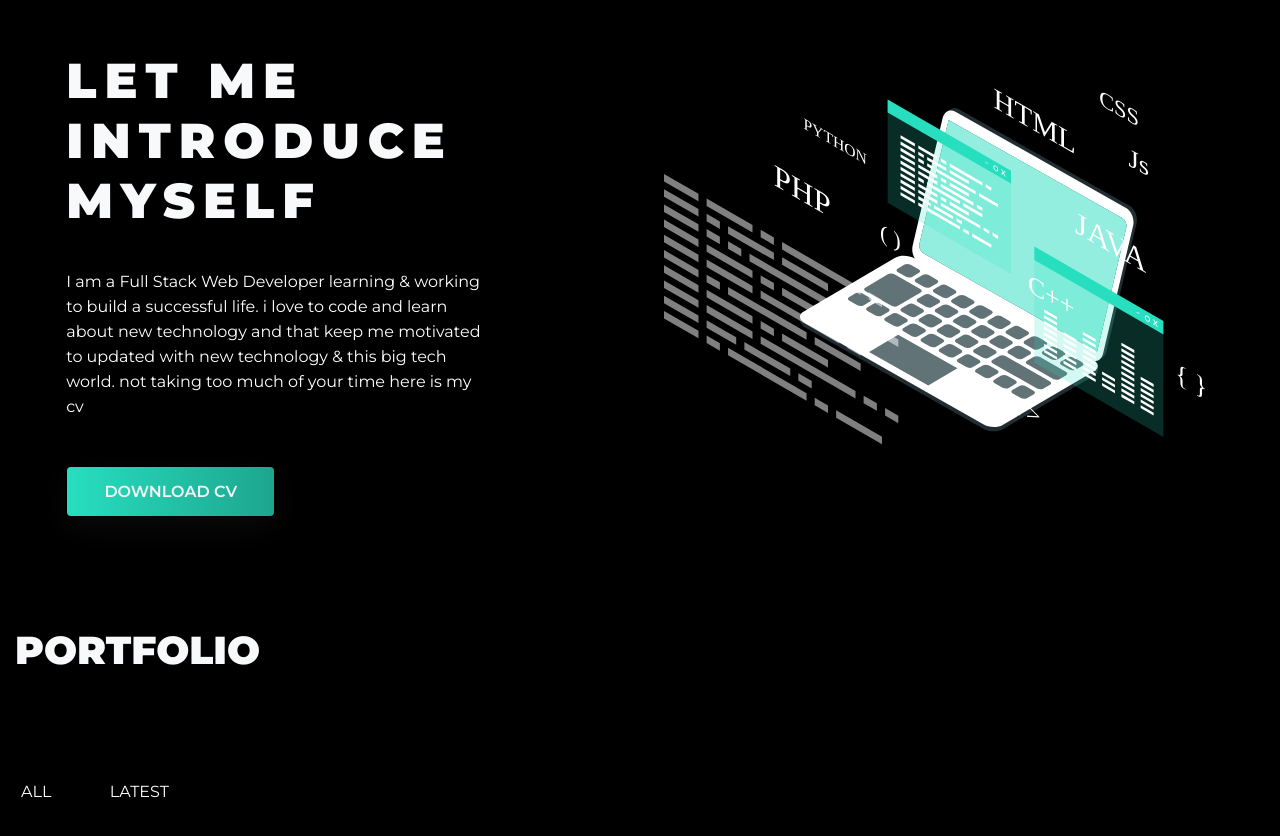
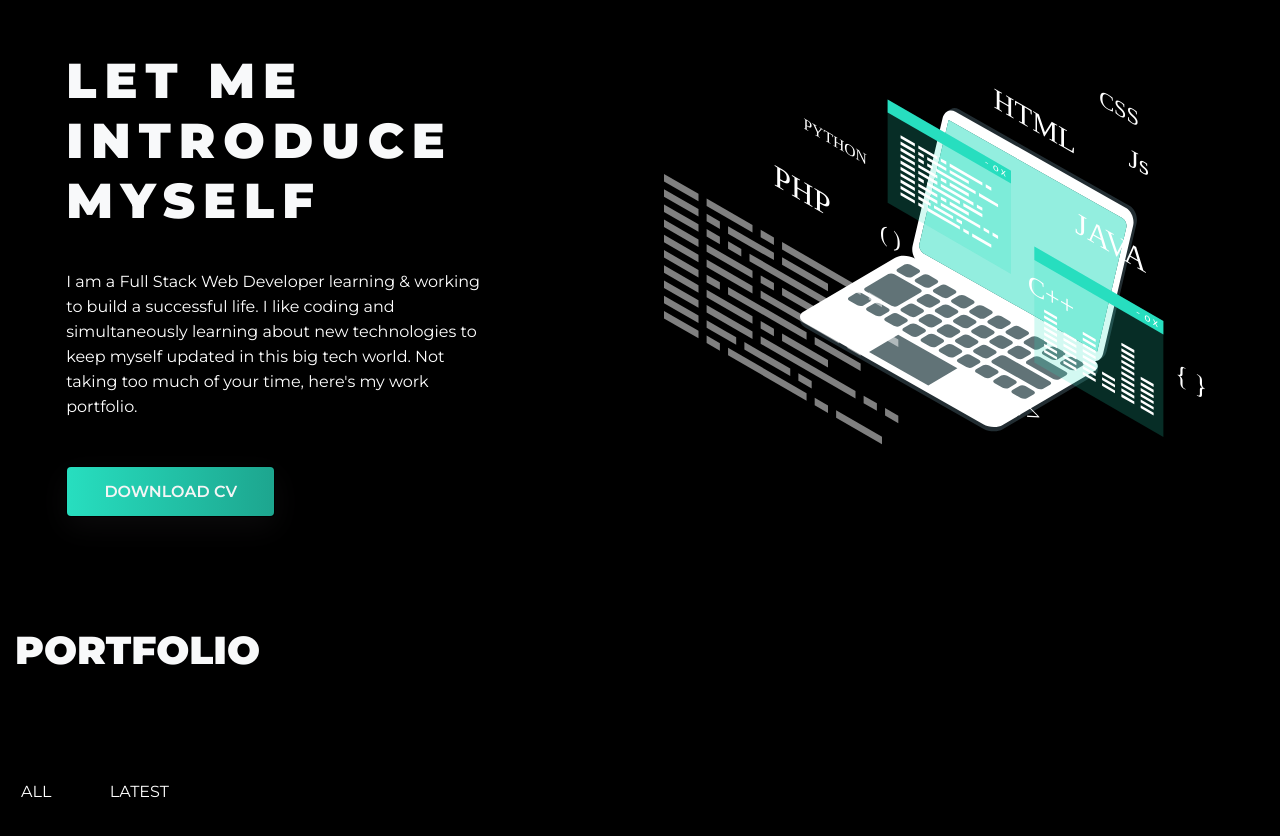
Before and after one commit to arbabhsiddiqui/my-portfolio-2020--practice, a plain HTML site: page Index.html in a window 1280 px wide. Shown: the part 940-1776 px from the top of the page. Drawn offline with Linux system fonts and the light colour scheme.

Commit message:
fix language error

```diff
--- a/Index.html
+++ b/Index.html
@@ -123,11 +123,7 @@
               </h2>
               <div class="paragraph py-4 w-75">
                 <p class="para">
-                  I am a Full Stack Web Developer learning & working to build a
-                  successful life. i love to code and learn about new technology
-                  and that keep me motivated to updated with new technology &
-                  this big tech world. not taking too much of your time here is
-                  my cv
+                 I am a Full Stack Web Developer learning & working to build a successful life. I like coding and simultaneously learning about new technologies to keep myself updated in this big tech world. Not taking too much of your time, here's my work portfolio.
                 </p>
               </div>
               <a
```
